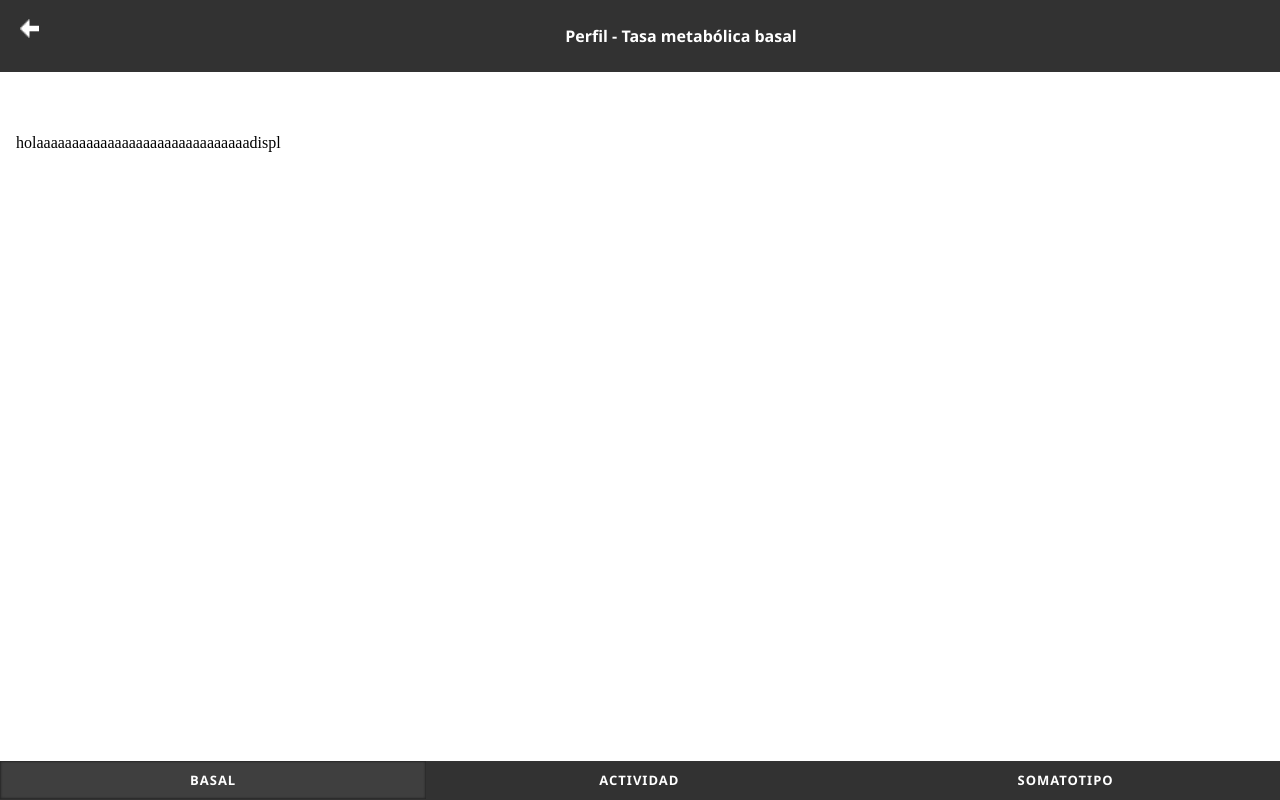
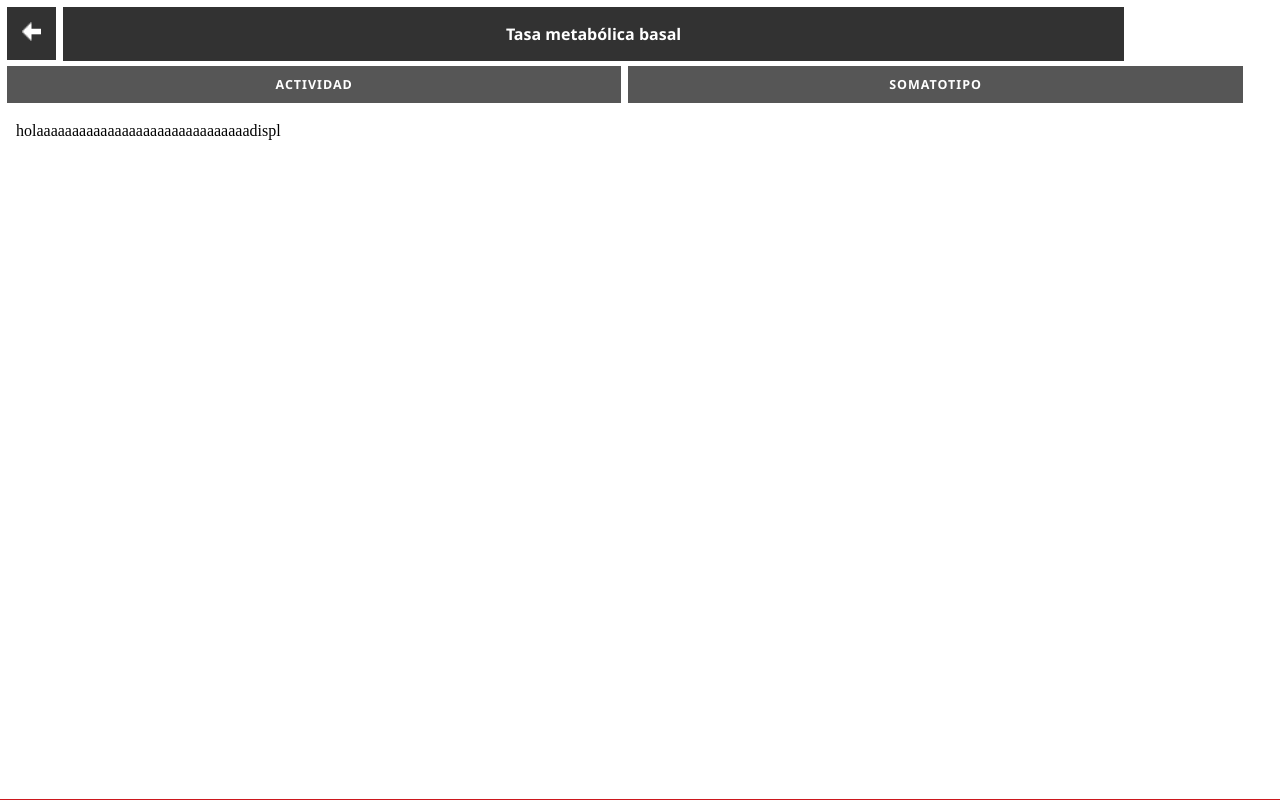
Before and after one commit to thedrabel/miapptres, a plain HTML site: page perfil.html in a window 1280 px wide. Drawn offline with Linux system fonts and the light colour scheme.

Commit message:
hrtbsrfbg
hrybgfbn

```diff
--- a/CSS/style.css
+++ b/CSS/style.css
@@ -2,29 +2,40 @@
 
 div.myheader
 {
-	background-color: #323232;
 	color: #fff;
-	border: none;
+  border: none;
+  margin-left: 7px;
+  height: 122px;
+  position: fixed;
+  width: 100%;
+}
+a.butback{
+	top: 7px;
+  left: 0px;
+  padding: 15px;
+  background-color: #323232;
+  float: left;
+  position: relative;
 }
 div.myheader img
 {
 	width:19px;
 	height:19px;
+	background-color: #323232;
 }
 div.myheader h1 {
-	font-family:Segoe, "Segoe UI", "DejaVu Sans", "Trebuchet MS", Verdana, sans-serif;
+	  text-align: center;
+  font-family: Segoe, "Segoe UI", "DejaVu Sans", "Trebuchet MS", Verdana, sans-serif;
+  background-color: #323232;
+  float: left;
+  width: 82.9%;
+  display: block;
+  margin: 7px 0 0 7px;
+  padding: 16px 0;
 }
-a.butback{
-	top: 10px;
-	left: 20px;
-}
-div.menuheader {
-	width:100%;
-	position:relative;
-	overflow:visible;
-}
+
 a.active, a.standby {
-	width: 33.3%;
+	width: 48%;
 	display:block;
 	float:left;
 	text-align:center;
@@ -36,20 +47,23 @@ a.active, a.standby {
 	padding:10px 0;
 	font-size:13px;
 }
-a.active {
-	background-color: #3F3F3F;
-	box-shadow:inset 0px 0px 2px 1px #272727
-}
 a.standby {
+	  background-color: #565656;
+  float: left;
+  position: relative;
+  left: 0;
+  margin-left: 7px;
+  margin-top: 0px;
+  top: 5px;
 }
 div.mycontent
 {
-	margin-top: 30px;
+	margin-top: 90px;
 }
 
 div.myfooter
 {
-	background-color:#323232;
+	background-color:#cc181e;
 	color:#fff;
 	font-weight:normal;
 }
--- a/perfil.html
+++ b/perfil.html
@@ -20,28 +20,28 @@
 <body>
 
 <div data-role="page" id="calculobasal" >
-<div data-role="header" class="myheader" data-position="fixed" data-id="persistent">
+<div data-role="header" class="myheader">
   <a class="butback" href="#" data-rel="back"><img src="jquery-mobile/images/icons-png/arrow-l-white.png" alt=""/></a>
-	<h1>Perfil - Tasa metabólica basal</h1>
+	<h1>Tasa metabólica basal</h1>
+    <a href="#actividad"  data-transition="slide" data-direction="reverse"  class="standby">ACTIVIDAD</a>
+    <a href="#somatotipo"  data-transition="slide" data-direction="reverse" class="standby">SOMATOTIPO</a>
     </div>
 
     <div data-role="content"  class="mycontent">
       <p>holaaaaaaaaaaaaaaaaaaaaaaaaaaaaaadispl</p>
     </div>
      <div data-role="footer" class="myfooter" data-position="fixed" data-id="persistent">
-       <div class="menuheader">
-    <a href="#calculobasal" data-transition="slide" class="active">BASAL</a>
-    <a href="#actividad"  data-transition="slide" data-direction="reverse"  class="standby">ACTIVIDAD</a>
-    <a href="#somatotipo"  data-transition="slide" data-direction="reverse" class="standby">SOMATOTIPO</a>
-    </div>
+
     </div>
 </div>
 
 
 <div data-role="page" id="actividad" >
-<div data-role="header" class="myheader" data-position="fixed" data-id="persistent">
+<div data-role="header" class="myheader">
 <a class="butback" href="#" data-rel="back"><img src="jquery-mobile/images/icons-png/arrow-l-white.png" alt=""/></a>
-    <h1>Perfil - Tasa metabólica basal</h1>
+    <h1>Actividad diaria</h1>
+    <a href="#calculobasal" data-transition="slide" class="standby">BASAL</a>
+    <a href="#somatotipo"  data-transition="slide" data-direction="reverse" class="standby">SOMATOTIPO</a>
     </div>
 
     <div data-role="content"  class="mycontent">
@@ -50,18 +50,15 @@
     <p>holaaaaaaaaaaaaaaaaaaaaaaaaaaaaaa</p>
      </div>
      <div data-role="footer" class="myfooter" data-position="fixed" data-id="persistent">
-       <div class="menuheader" >
-    <a href="#calculobasal" data-transition="slide" class="standby">BASAL</a>
-    <a href="#actividad"  data-transition="slide" class="active">ACTIVIDAD</a>
-    <a href="#somatotipo"  data-transition="slide" data-direction="reverse" class="standby">SOMATOTIPO</a>
-    </div>
     </div>
 </div>
 
 <div data-role="page" id="somatotipo" >
-<div data-role="header" class="myheader" data-position="fixed" data-id="persistent">
+<div data-role="header" class="myheader">
 <a class="butback" href="#" data-rel="back"><img src="jquery-mobile/images/icons-png/arrow-l-white.png" alt=""/></a>
-    <h1>Perfil - Tasa metabólica basal</h1>
+    <h1>Mi Somatotipo</h1>
+    <a href="#calculobasal" data-transition="slide" class="standby">BASAL</a>
+    <a href="#actividad"  data-transition="slide" class="standby">ACTIVIDAD</a>
     </div>
 
     <div data-role="content"  class="mycontent">
@@ -73,11 +70,7 @@
     <p>holaaaaaaaaaaaaaaaaaaaaaaaaaaaaaa</p>
      </div>
      <div data-role="footer" class="myfooter" data-position="fixed" data-id="persistent">
-       <div class="menuheader">
-    <a href="#calculobasal" data-transition="slide" class="standby">BASAL</a>
-    <a href="#actividad"  data-transition="slide" class="standby">ACTIVIDAD</a>
-    <a href="#somatotipo"  data-transition="slide" class="active">SOMATOTIPO</a>
-    </div>
+
     </div>
 </div>
 
```
Also changed, not shown: jquery-mobile/jquery.mobile.structure-1.4.5.min.css.
